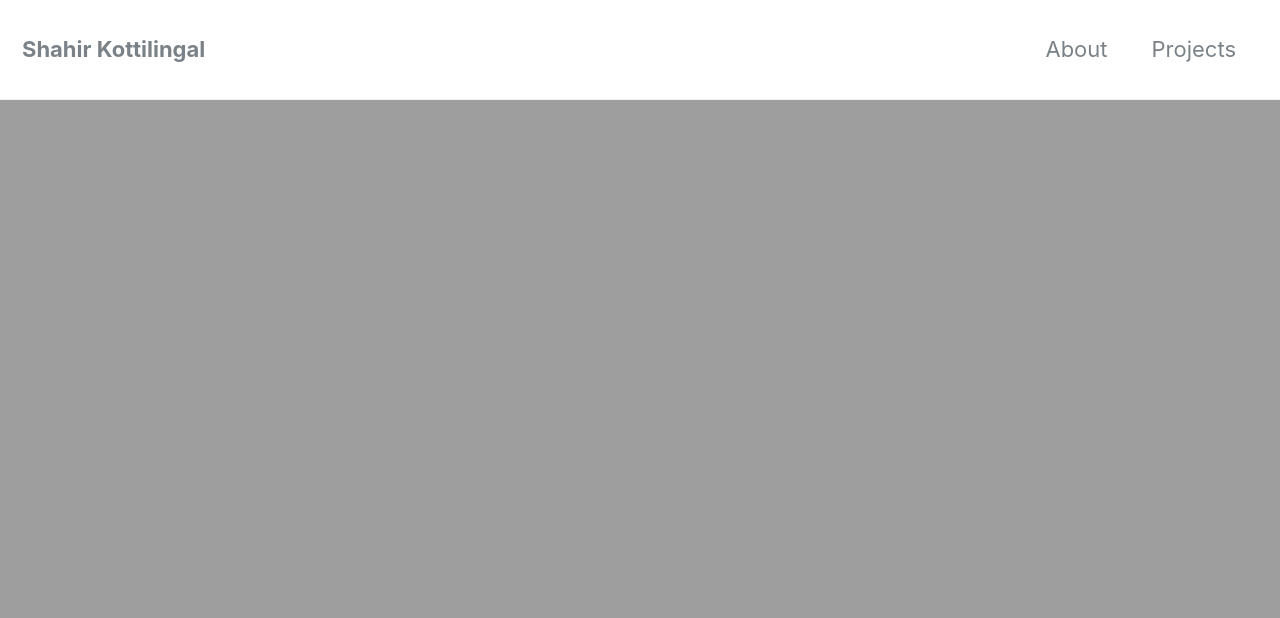
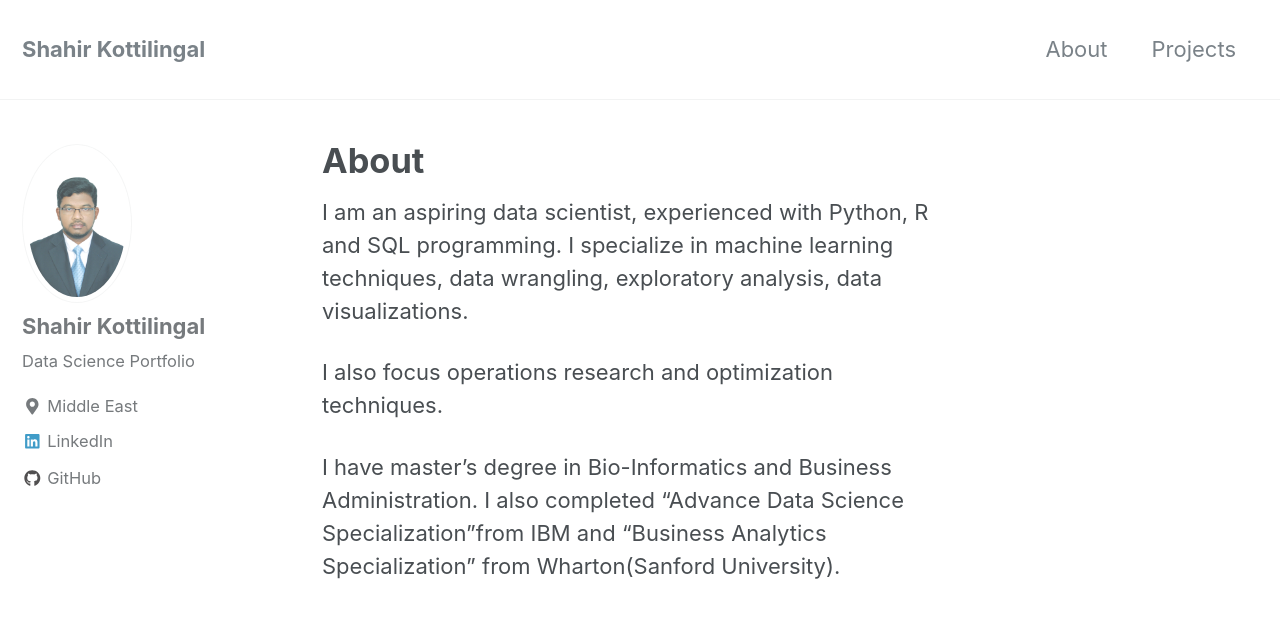
Before and after one commit to shahir-datascience/shahir-datascience.github.io, a Jekyll site: the page built from _pages/about.md, in a window 1280 px wide and 900 px high. Shown: the top 618 px of the window. Built offline with Jekyll 4.4.1, drawn with Linux system fonts in a browser that asks for light colours; nearby versions of some CDN libraries; some of the changed text lies outside the part shown.

Commit message:
about_edit

```diff
--- a/_pages/about.md
+++ b/_pages/about.md
@@ -1,8 +1,11 @@
 ---
 title: "About"
 permalink: /about/
-header:
-  image: "/images/goran-ivos-iOykDIkZLQw-unsplash.jpg"
 ---
 
-I am an aspiring data scientist, experienced with Python and R programming. I specialize in machine learning techniques, and data wrangling, exploratory analysis, data visualizations and optimization.
+I am an aspiring data scientist, experienced with Python, R and SQL programming. I specialize in machine learning techniques, data wrangling, exploratory analysis, data visualizations.
+
+I also focus operations research and optimization techniques.
+
+
+I have master's degree in Bio-Informatics and Business Administration. I also completed "Advance Data Science Specialization"from IBM and "Business Analytics Specialization" from Wharton(Sanford University).
```
